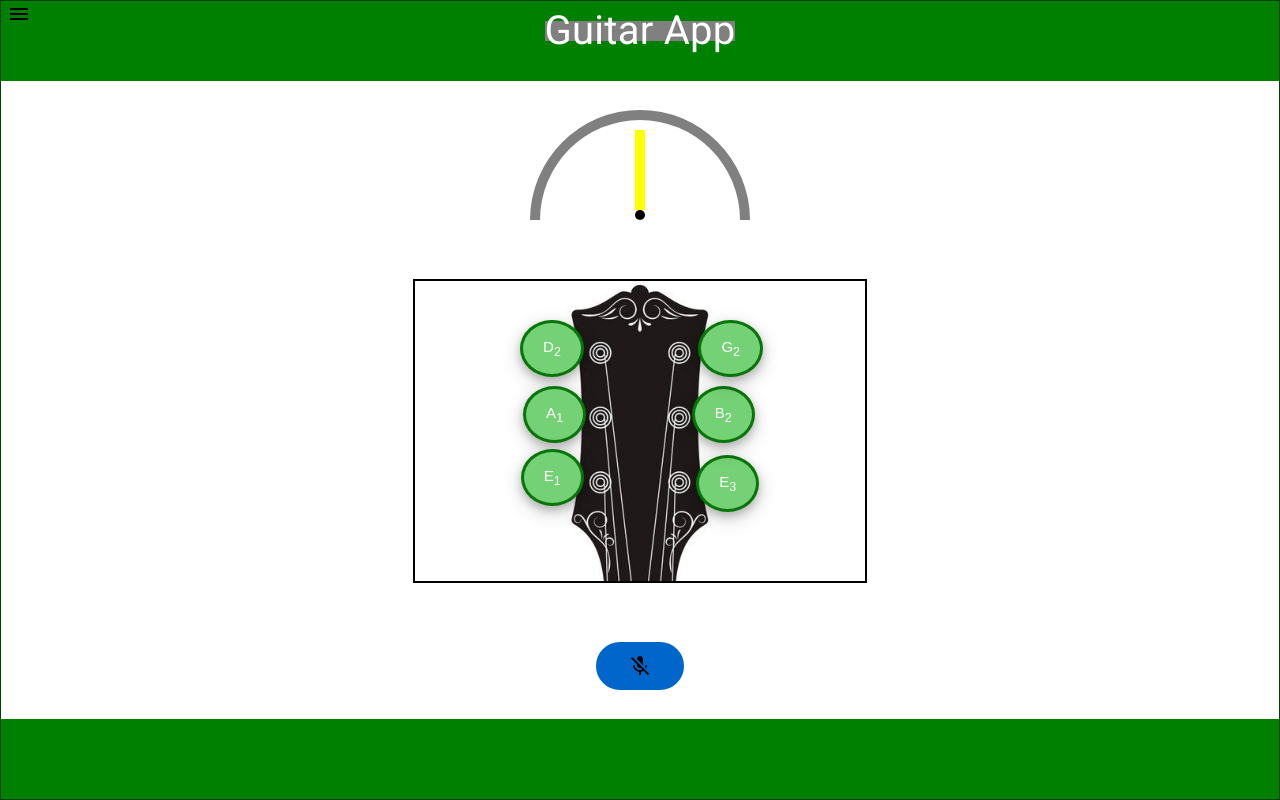
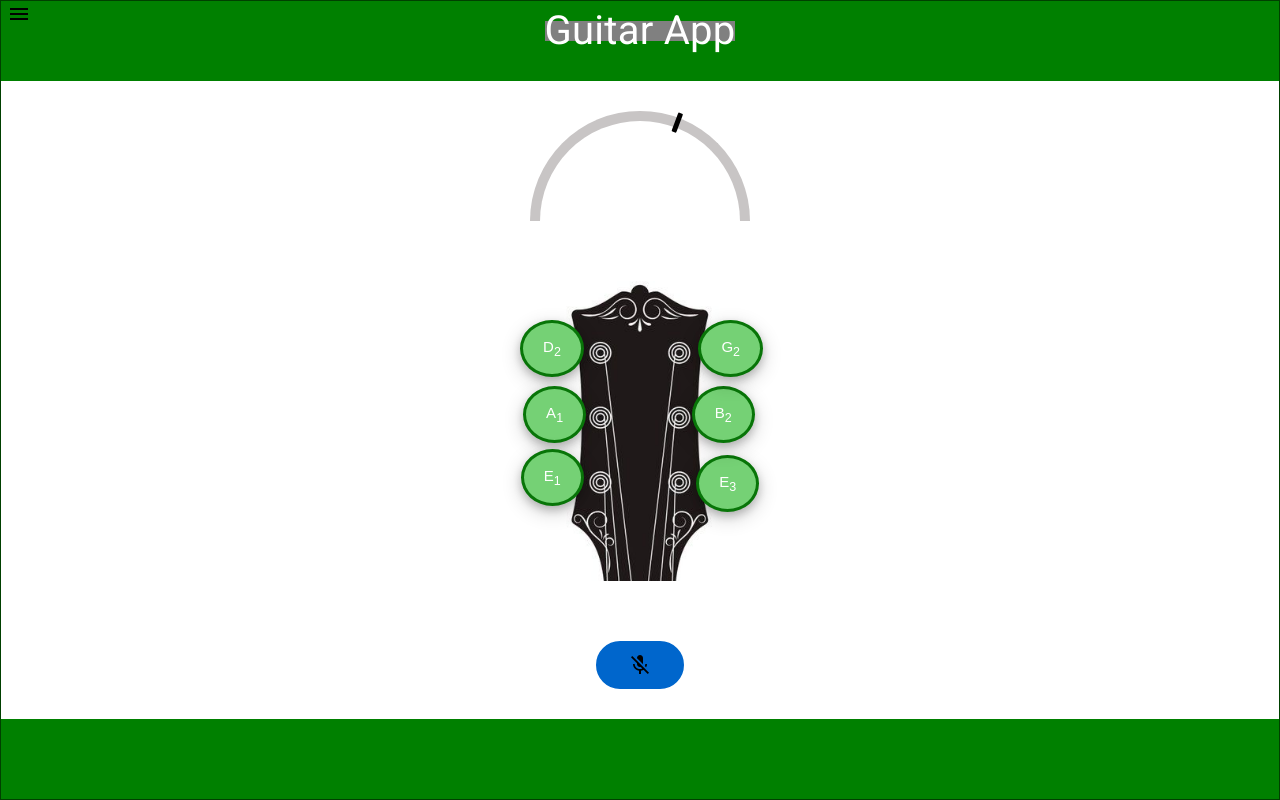
Before and after one commit to RadishSound/guitar-app, an Angular app: page / in a window 1280 px wide. Built offline with nearby package versions, Linux system fonts and the light colour scheme; a web font is replaced by a local one.

Commit message:
add note and frequence listened

```diff
--- a/src/app/guitar-tuner/guitar-tuner.component.css
+++ b/src/app/guitar-tuner/guitar-tuner.component.css
@@ -10,6 +10,10 @@ justify-content: space-around;
 height: 100%;
 width: 100%;
 }
+#gauge-tuner{
+
+
+}
 
 #half-circle{
     width: 200px;
@@ -17,35 +21,58 @@ width: 100%;
     background-color: rgb(255, 255, 255,0);
     border-top-left-radius: 110px;  /* 100px of height + 10px of border */
     border-top-right-radius: 110px; /*100px of height + 10px of border*/
-    border: 10px solid gray;
+    border: 10px solid rgb(200, 197, 197);
     border-bottom: 0;
+    position: relative;
     display: flex;
     flex-direction: column;
-    justify-content: flex-end;
+    justify-content: center;
     align-items: center;
-}
-#arrow{
-    transform-origin: bottom;
-    transform: rotate(0deg);
 
 }
-#needle{
-    background-color: yellow;
-    height: 80px;
-    width: 10px;
+
+#arrow{
+    position: absolute;
+    bottom: 0;
+    height:115%;
+    transform-origin: bottom;
+    transform: rotate(20.5deg);
+    z-index: 1;
+}
+#cursor{
+
+    height:20px;
+    width: 5px;
+    border-radius: 10%;
+    background-color: rgb(0, 0, 0);
 
 }
-#round{
-    background-color: black;
-    border-radius: 50%;
-    height: 10px;
-    width: 10px;
+#note-container{
+    position: absolute;
+    bottom: 0 ;
+    display: flex;
+    flex-direction: column;
+    justify-content:  center;
+    align-items: center;
+
+}
+#note-content{
+    font-size: 30px;
+
+}
+#subNote{
+    font-size: 15px;
+    color: black;
+}
+#frequence{
+    font-size: 15px;
+    padding: 3px;
+
 }
 
 #guitar-content{
 height: 300px;
 width: 450px;
-border: 2px solid black;
 background-image: url("./../../assets/guitarHead.jpg");
 background-size: cover;
 
--- a/src/app/guitar-tuner/guitar-tuner.component.html
+++ b/src/app/guitar-tuner/guitar-tuner.component.html
@@ -2,9 +2,11 @@
     <div id="gauge-tuner">
         <div id="half-circle">
             <div id="arrow">
-                <div id="needle"></div>
-                <div id="round"></div>
-
+                <div id="cursor"></div>
+            </div>
+            <div id="note-container">
+                <div id="note-content"><span id="note"></span><sub id="subNote"></sub></div>
+                <div id="frequence"></div>
             </div>
     </div>
         <!-- <div id="note">Press start to begin</div>
--- a/src/app/services/guitar-tuner.service.ts
+++ b/src/app/services/guitar-tuner.service.ts
@@ -84,7 +84,7 @@ export class GuitarTunerService {
 
         let drawNoteVisual: any;
         let previousFrequenceToDisplay = 0;
-        let previousNoteToDisplay = "A";
+        let previousNoteToDisplay: string ;
         let smoothingCount = 0;
         let smoothingCountThreshold = 5;
 
@@ -99,12 +99,18 @@ export class GuitarTunerService {
           let noteToDisplay = this.noteStrings[Math.abs(this.noteFromPitch(autoCorrelateValue)) % 12];
           let harmoniqueToPlay = Math.floor(this.noteFromPitch(autoCorrelateValue) / 12)-2;
           let frequenceToDisplay = Math.round(parseInt(valueToDisplay));
-          let offsetPlayed = Math.round((frequenceToDisplay-this.frequencyTarget)*10/(this.frequencyTarget*Math.abs( 1- Math.pow(2,1/12))));
+          let offsetPlayed = (frequenceToDisplay-this.frequencyTarget)*10/(this.frequencyTarget*Math.abs( 1- Math.pow(2,1/12)));
 
           if (autoCorrelateValue === -1) {
             const note = <HTMLDivElement> document.getElementById('note');
+
             if(note){
-             note.innerText = '...'+ "Note voulue : "+this.noteTuned+this.harmonicTarget;;
+              if(previousNoteToDisplay){
+                note.innerText = previousNoteToDisplay;
+              }else{
+                note.innerText = "..."
+              }
+
             return;
             }
           }
@@ -131,11 +137,13 @@ export class GuitarTunerService {
           let frequence = <HTMLDivElement> document.getElementById('frequence');
           let offset = <HTMLDivElement> document.getElementById('offset');
           let arrow = <HTMLDivElement> document.getElementById('arrow');
+          let subNote = <HTMLDivElement> document.getElementById('subNote');
+
 
 
 
           if(note){
-          note.innerText = "note jouée: "+noteToDisplay + harmoniqueToPlay+" |  Note voulue : "+this.noteTuned+this.harmonicTarget;
+          note.innerText = noteToDisplay;
           if(this.isTuned(frequenceToDisplay)){
             note.style.backgroundColor = "green";
           } else{
@@ -143,15 +151,20 @@ export class GuitarTunerService {
           }
         }
           if(frequence){
-            frequence.innerText = "fréquence jouée : "+frequenceToDisplay.toString()+" Hz | fréquence voulue : "+ this.frequencyTarget+ "Hz";
+            frequence.innerText = frequenceToDisplay+" Hz";
               }
           if(offset){
             offset.innerText = "décalage :" +offsetPlayed;
               }
           if(arrow){
             arrow.style.transform = `rotate(${this.arrowRotation(offsetPlayed)}deg)`;
-            console.log(offsetPlayed*9);
+            console.log(this.arrowRotation(offsetPlayed));
           }
+          if(subNote){
+            subNote.innerText=harmoniqueToPlay.toString();
+          }
+
+
         }
 
         drawNote();
```
